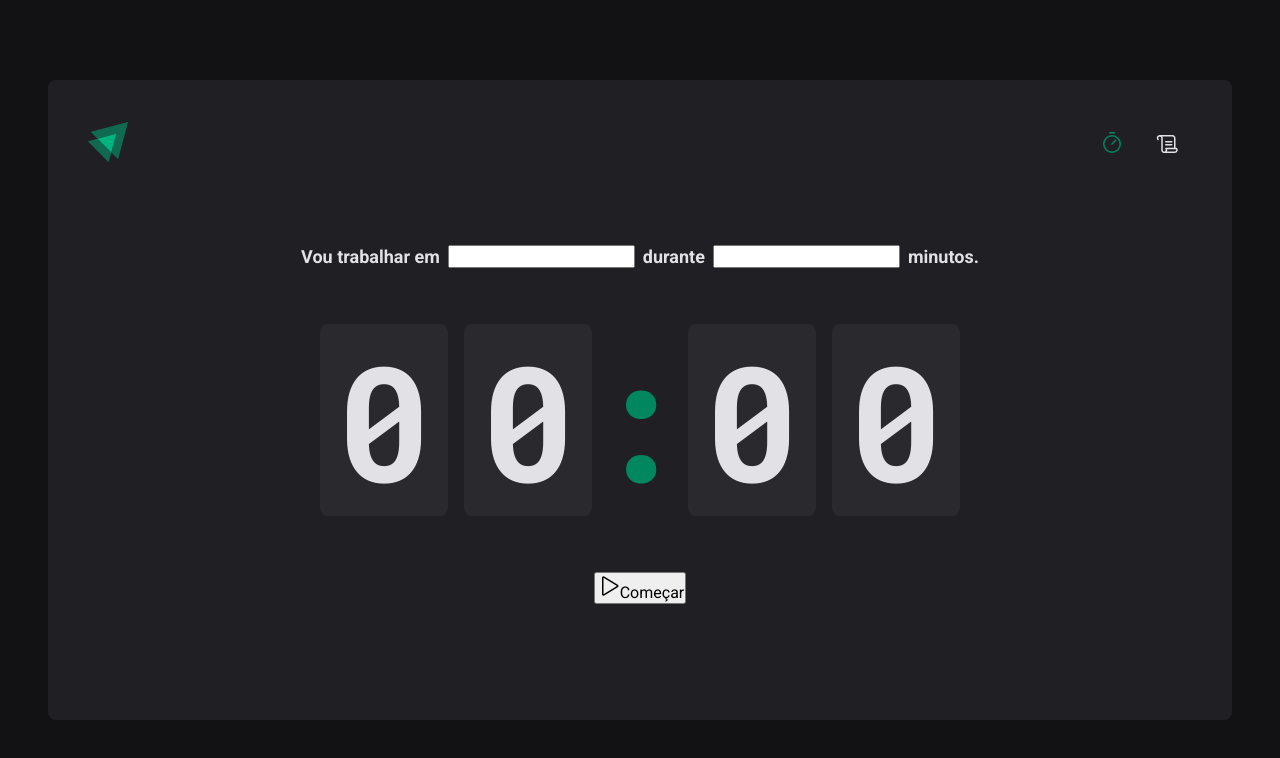
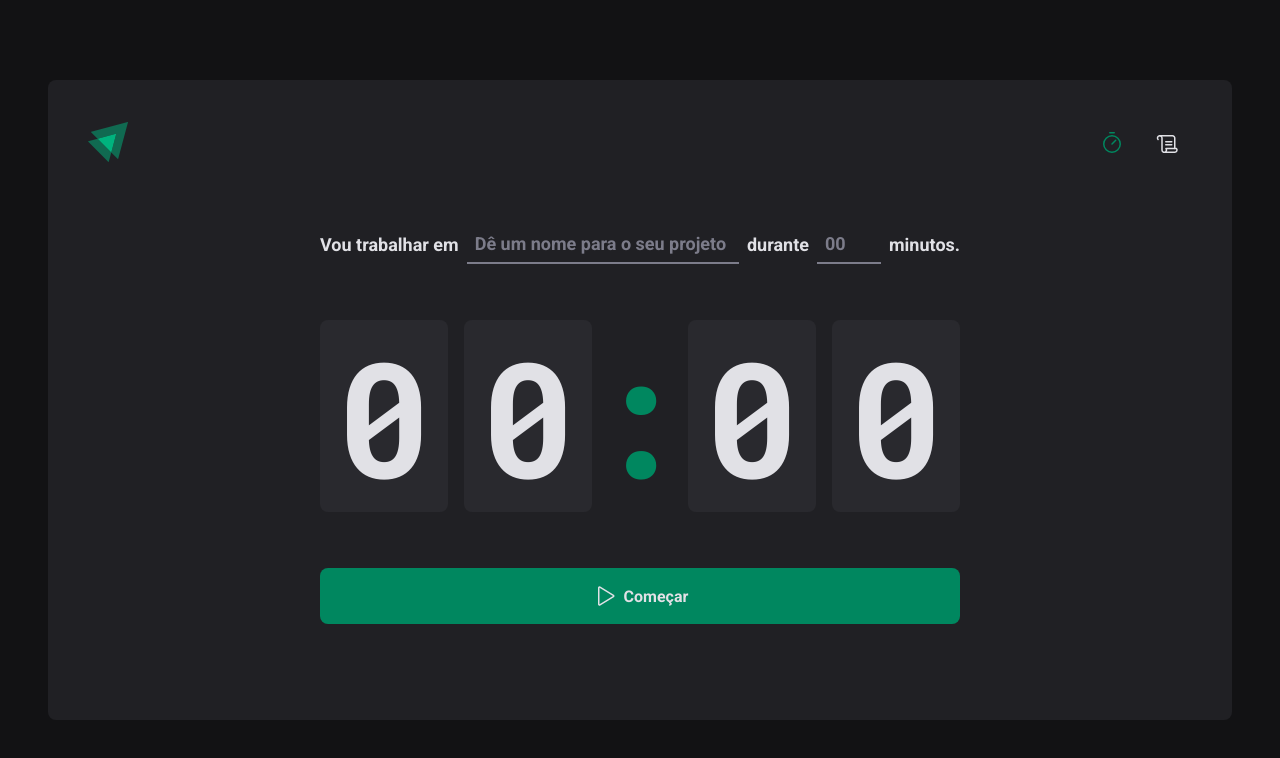
Before and after one commit to brunocs90/ignite-react-2022, a React (Vite) app in the folder 02-ignite-timer/: page / in a window 1280 px wide. Shown: the top 758 px of the page. Built offline with nearby package versions, Linux system fonts and the light colour scheme.

Commit message:
finalizando a home

```diff
--- a/02-ignite-timer/src/pages/Home/index.tsx
+++ b/02-ignite-timer/src/pages/Home/index.tsx
@@ -1,5 +1,5 @@
 import { Play } from "phosphor-react";
-import { HomeContainer, FormContainer, CountdownContainer, Separator } from "./styles";
+import { HomeContainer, FormContainer, CountdownContainer, Separator, StartCountDownButton, TaskInput, MinutesAmountInput } from "./styles";
 
 export function Home() {
     return (
@@ -7,10 +7,19 @@
             <form action="">
                 <FormContainer>
                     <label htmlFor="task">Vou trabalhar em</label>
-                    <input id="task" type="text" />
+                    <TaskInput
+                        id="task"
+                        type="text"
+                        placeholder="Dê um nome para o seu projeto"
+                    />
 
                     <label htmlFor="minutesAmount">durante</label>
-                    <input id="minutesAmount" type="number" />
+                    <MinutesAmountInput
+                        id="minutesAmount"
+                        type="number"
+                        placeholder="00"
+                    />
+
                     <span>minutos.</span>
                 </FormContainer>
 
@@ -22,10 +31,10 @@
                     <span>0</span>
                 </CountdownContainer>
 
-                <button type="submit">
+                <StartCountDownButton type="submit">
                     <Play size={24} />
                     Começar
-                </button>
+                </StartCountDownButton>
 
             </form>
         </HomeContainer>
--- a/02-ignite-timer/src/pages/Home/styles.ts
+++ b/02-ignite-timer/src/pages/Home/styles.ts
@@ -28,6 +28,34 @@
     flex-wrap: wrap;
 `
 
+const BaseInput = styled.input`
+    background: transparent;
+    height: 2.5rem;
+    border: 0;
+    border-bottom: 2px solid ${(props) => props.theme['gray-500']};
+    font-weight: bold;
+    font-size: 1.125rem;
+    padding: 0 0.5rem;
+    color:  ${(props) => props.theme['gray-100']};
+
+    &:focus {
+        box-shadow: none;
+        border-color: ${(props) => props.theme['green-500']};
+    }
+
+    &::placeholder {
+        color:  ${(props) => props.theme['gray-500']};
+    }
+`
+
+export const TaskInput = styled(BaseInput)`
+    flex: 1;
+`
+
+export const MinutesAmountInput = styled(BaseInput)`
+    width: 4rem;
+`
+
 export const CountdownContainer = styled.div`
     font-family: 'Roboto Mono', monospace;
     font-size: 10rem;
@@ -53,3 +81,30 @@
     display: flex;
     justify-content: center;
 `
+
+export const StartCountDownButton = styled.button`
+    width: 100%;
+    border: 0;
+    padding: 1rem;
+    border-radius: 8px;
+
+    display: flex;
+    align-items: center;
+    justify-content: center;
+
+    gap: 0.5rem;
+    font-weight: bold;
+
+    cursor: pointer;
+    background: ${(props) => props.theme['green-500']};
+    color: ${(props) => props.theme['gray-100']};
+
+    &:disabled {
+        opacity: 0.7;
+        cursor: not-allowed;
+    }
+
+    &:not(:disabled):hover {
+        background: ${(props) => props.theme['green-700']};
+    }
+`
```
